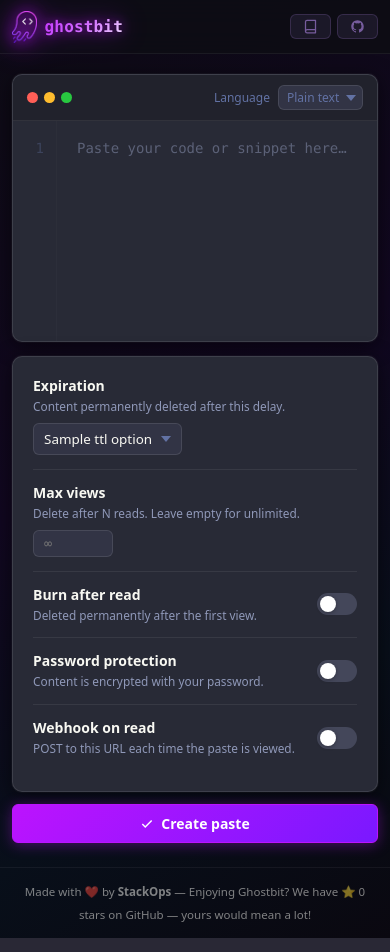
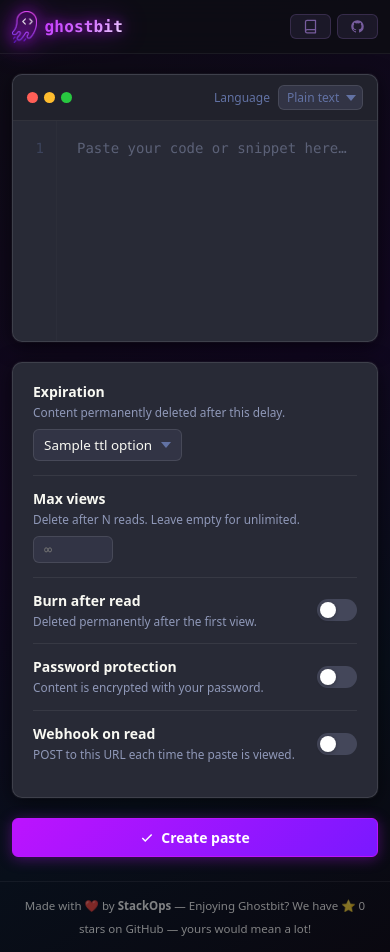
Before and after one commit to stackopshq/ghostbit, a Python web app: template templates/index.html in a window 390 px wide. Run offline with Jinja, Linux system fonts and the light colour scheme; the template is opened without the code that fills it: most values are stand-ins (such as "Sample title", 1, 10 or a date in 2020).

Commit message:
fix(mobile): 20px gap between options card and submit button

```diff
--- a/static/style.css
+++ b/static/style.css
@@ -1132,8 +1132,8 @@ kbd {
   /* ── Index layout: scrollable instead of fixed 100vh ── */
   .index-layout { height: auto; min-height: 100vh; overflow: visible; padding-top: 54px; }
   /* ── Form ── */
-  .index-form { flex-direction: column; padding: 20px 12px 24px; flex: none; gap: 14px; }
-  .index-sidebar { flex: none; width: 100%; }
+  .index-form { flex-direction: column; padding: 20px 12px 24px; flex: none; gap: 20px; }
+  .index-sidebar { flex: none; width: 100%; gap: 20px; }
   /* Editor */
   .card-editor { flex: none; }
   .editor-body { height: 220px; flex: none; }
```
